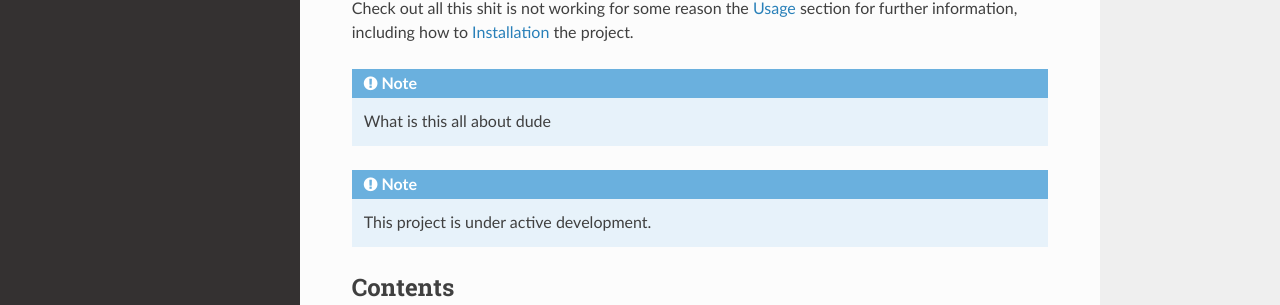
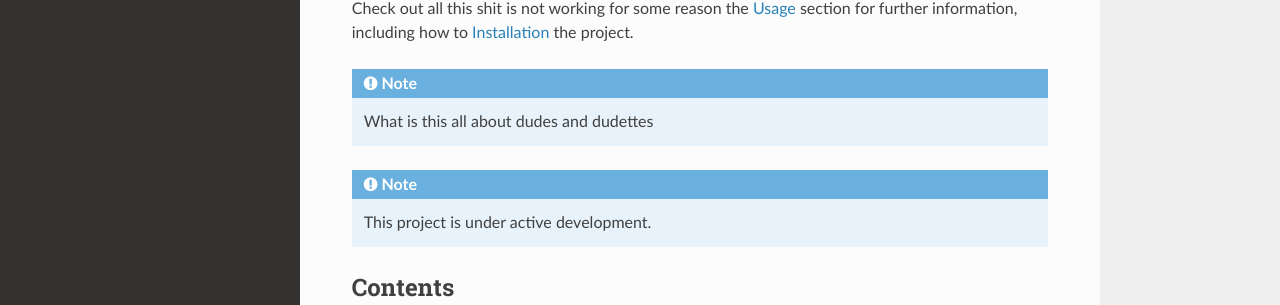
Before and after one commit to Eudorajab1/websaw-userguide, a Sphinx documentation site: the page built from docs/source/index.rst, in a window 1280 px wide. Shown: the part 259-564 px from the top of the page. Built offline with Sphinx 7.4.7 and the Read the Docs theme 2.0.0, drawn with Linux system fonts in a browser that asks for light colours.

Commit message:
Update index.rst

```diff
--- a/docs/source/index.rst
+++ b/docs/source/index.rst
@@ -11,7 +11,7 @@ how to :ref:`installation` the project.
 
 .. note::
 
-   What is this all about dude
+   What is this all about dudes and dudettes
 
 .. note::
 
```
